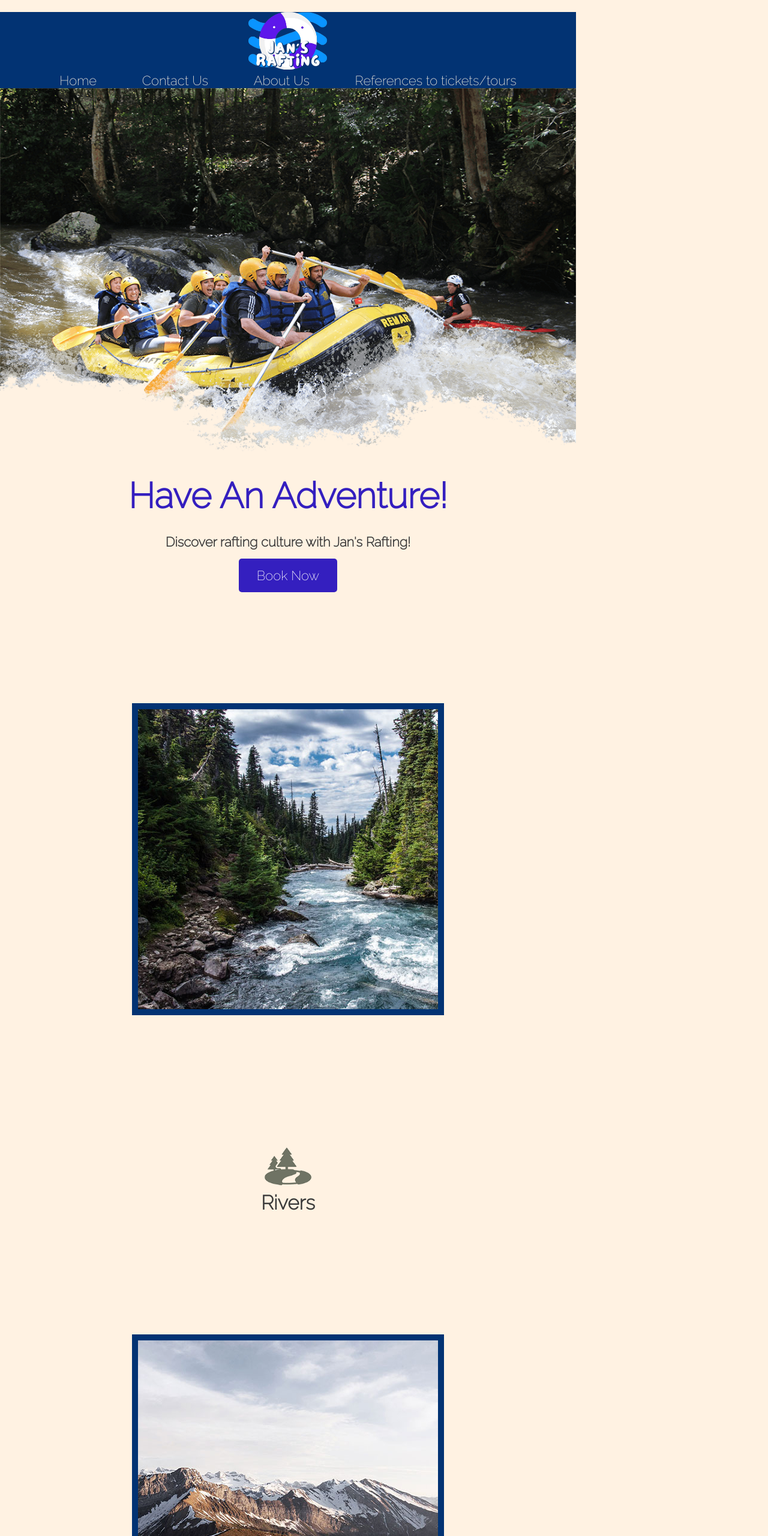
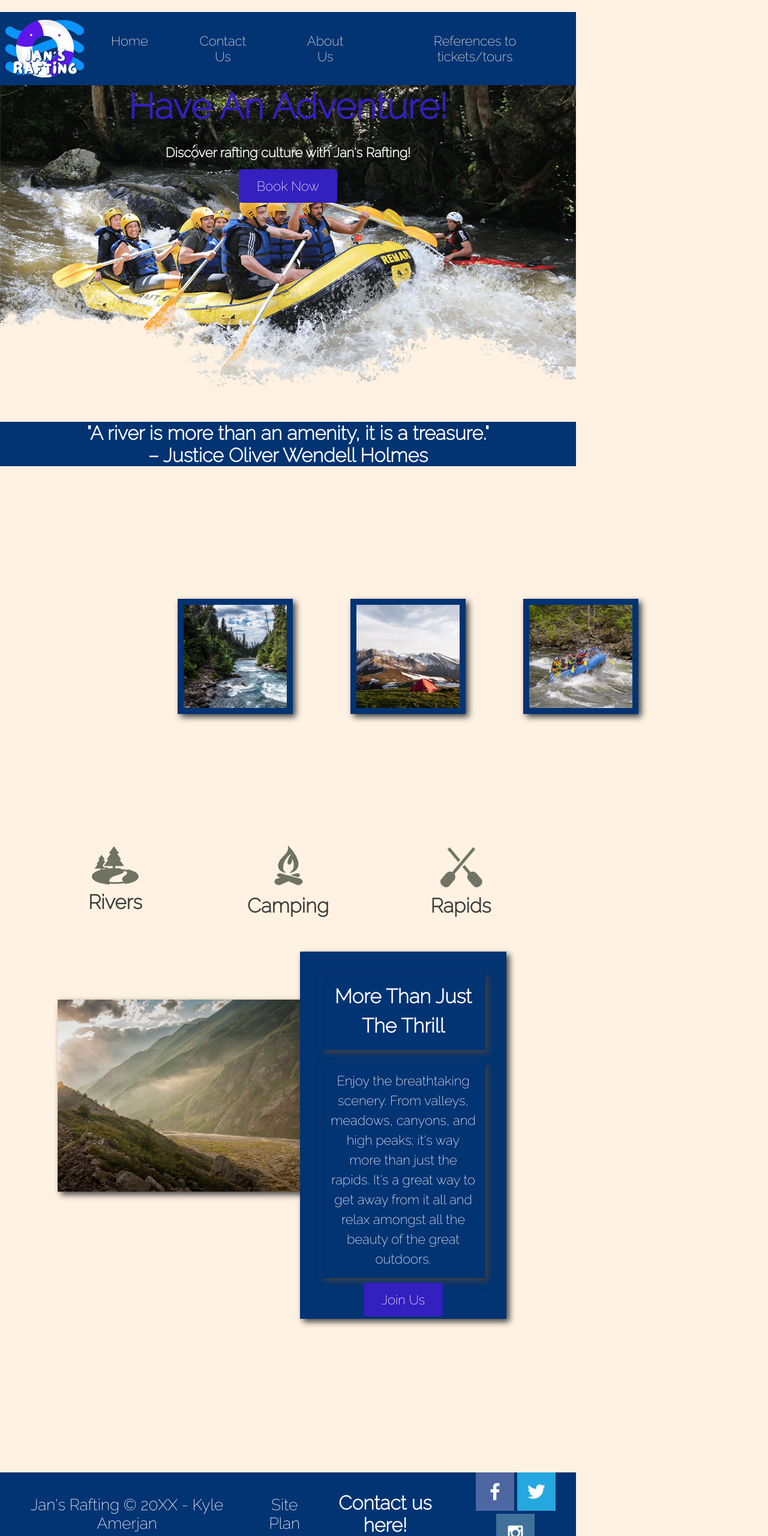
Before and after one commit to akylem100/wdd130, a plain HTML site: page whitewaterrafting/index.html in a window 1280 px wide. Shown: the top 2560 px of the page at 60% size. Drawn offline with Linux system fonts and the light colour scheme; a web font is replaced by a local one.

Commit message:
added grids

```diff
--- a/whitewaterrafting/index.html
+++ b/whitewaterrafting/index.html
@@ -4,7 +4,7 @@
     <meta charset="UTF-8">
     <meta name="viewport" content="width=device-width, initial-scale=1.0">
     <title>Jay's Rafting - Easy Access to White Water Rafting</title>
-    <link rel="stylesheet" href="../whitewaterrafting/styles/styles.css">
+    <link rel="stylesheet" href="styles/styles.css">
     <style>
         @import url('https://fonts.googleapis.com/css2?family=Monomaniac+One&family=Raleway:wght@200&display=swap');
     </style>
@@ -16,8 +16,8 @@
                 <img class="logo" width=170 src="https://github.com/akylem100/wdd130/blob/main/whitewaterrafting/jansrafting2rmbg.png?raw=true" alt="JR Logo">
             </a>
             <nav class="nav-adjust">
-                <a href="Home">Home</a>
-                <a href="ContactUs">Contact Us</a>
+                <a href="index.html">Home</a>
+                <a href="#bottom">Contact Us</a>
                 <a href="AboutUs">About Us</a>
                 <a href="Referencestotickets/tours">References to tickets/tours</a>
             </nav>
@@ -31,10 +31,14 @@
                 <h2 class="home-title">Have An Adventure!</h2>
                 <h4>Discover rafting culture with Jan's Rafting!</h4>
                 <div class="button-box centerfix">
-                    <a class="book" href="contactus.html">Book Now</a>
+                    <a class="book" href="nothing.html">Book Now</a>
                 </div>
             </section>
         </div>
+        <h1 class="quote">
+            "A river is more than an amenity, it is a treasure." <br>
+            – Justice Oliver Wendell Holmes
+        </h1>
         <main class="home-grid">
             <section class="rivers-card centerfix">
                 <img class="card-img" src="images/rivers.jpg" alt="river in forest">
@@ -51,20 +55,19 @@
                 <img class="icon" src="images/oars.png" alt="oars icon">
                 <h2>Rapids</h2>
             </section>
+            <div id="background"></div>
             <img class="mountains" src="images/mountains.jpg" alt="Misty mountains">
             <section class="msg">
                 <h2 class="msg h2">More Than Just The Thrill</h2>
                 <p class="msg p">Enjoy the breathtaking scenery. From valleys, meadows, canyons, and high peaks; it's way more than just the rapids. It's a great way to get away from it all and relax amongst all the beauty of the great outdoors. </p>
                 <a class='join' href="rivers.html">Join Us</a>
             </section>
-            <h1 class="quote">
-                "A river is more than an amenity, it is a treasure." – Justice Oliver Wendell Holmes
-            </h1>
         </main>
         <footer>
+            <a id="bottom"></a>
             <p>Jan's Rafting &copy; 20XX - Kyle Amerjan</p>
             <p><a href="site-plan-rafting.html">Site Plan</a></p>
-            <p><a href="contactus.html">Contact Us</a></p>
+            <h3>Contact us here!</h3>
             <div class="social">
                 <a href="https://facebook.com" target="_blank">
                     <img src="images/facebook.png" alt="fb icon">
--- a/whitewaterrafting/styles/styles.css
+++ b/whitewaterrafting/styles/styles.css
@@ -12,8 +12,38 @@
     height: 725px;
 }
 
+#hero {
+    display: grid;
+    grid-template-columns: 1fr 3fr 1fr;
+    margin-top: -100px;
+}
+
 #hero-img {
+    display: grid;
+    grid-template-columns: 1fr 3fr 1fr;
     width: 100%;
+}
+
+#hero-box {
+    grid-column: 1/4;
+    grid-row: 1/3;
+    z-index: -1;
+}
+
+#hero-msg {
+    grid-column: 2/3;
+    grid-row: 1/2;
+    margin-top: 100px
+}
+
+#hero-msg h4 {
+    color: white;
+}
+
+#main-logo {
+    padding-top: 5px;
+    justify-self: center;
+    align-self: center;
 }
 
 body {
@@ -28,12 +58,16 @@ body {
 }
 
 header {
+    display: grid;
+    grid-template-columns: 150px auto;
     background-color: #023373;
     margin-top: 20px
 }
 
 .nav-adjust {
+    display: flex;
     text-align: center;
+    justify-content: space-around;
 }
 
 nav a {
@@ -50,16 +84,53 @@ nav a {
 
 .card-img {
     margin: 200px;
-    border: 10px solid #023373
+    border: 10px solid #023373;
+    transition: transform .5s;
+    box-shadow: 5px 5px 10px #414141;
+    width: 100%
+}
+
+.card-img:hover {
+    opacity: .6;
+    transform: scale(1.1);
 }
 
 .mountains {
-    margin: 100px 0
+    grid-column: 2/7;
+    grid-row: 5/8;
+    margin: 100px 0;
+    box-shadow: 5px 5px 10px #414141;
+    width: 100%
+}
+
+.rivers-card {
+    grid-column: 2/4;
+    grid-row: 2/3;
+}
+
+.camping-card {
+    grid-column: 5/7;
+    grid-row: 2/3;
+}
+
+.rapids-card {
+    grid-column: 8/10;
+    grid-row: 2/3;
+}
+
+#background {
+    grid-column: 1/11;
+    grid-row: 4/9;
 }
 
 h2 {
     margin: 0;
     color: #341FBF
+}
+
+h3 {
+    color: white;
+    font-size: xx-large
 }
 
 h4 {
@@ -91,16 +162,24 @@ nav a:hover {
     padding-top: 10px
 }
 
+.home-grid {
+    display: grid;
+    grid-template-columns: repeat(10, 1fr);
+}
+
 .home-grid h2{
     color: rgb(59, 59, 59)
 }
 
 .msg {
+    grid-column: 6/10;
+    grid-row: 6/7;
     text-align: center;
     background-color: #023373;
     line-height: 1.5em;
     margin: 20px;
-    padding: 15px
+    padding: 15px;
+    box-shadow: 5px 5px 10px #414141
 }
 
 .msg h2 {
@@ -113,6 +192,7 @@ nav a:hover {
 }
 
 .quote {
+    font-size: xx-large;
     text-align: center;
     background-color: #023373;
     color: #FFFFFF
@@ -125,7 +205,10 @@ main section img {
 footer {
     background-color: #023373;
     margin-top: 200px;
-    margin-bottom: 20px
+    margin-bottom: 20px;
+    display: flex;
+    justify-content: space-around;
+    align-items: center
 }
 
 footer a {
@@ -145,3 +228,45 @@ footer p {
 footer p a:hover {
     text-decoration: underline
 }
+
+@media screen and (max-width: 900px) {
+    #hero, .home-grid {
+        display: block;
+        height: auto;
+    }
+    nav, footer {
+        flex-direction: column;
+    }
+    nav a {
+        display: block;
+        padding: 15px;
+    }
+    #hero {
+        margin-top: 0;
+    }
+    #hero-msg {
+        margin-top: 0;
+    }
+    #hero-msg h4 {
+        display: none;
+    }
+    .home-title {
+        font-size: 25px;
+        color: #6f7364;
+    }
+    .rivers-card, .camping-card, .rapids-card {
+        margin: 50px auto;
+        width: 60%;
+    }
+    #background {
+        display: none;
+    }
+    .mountains, .msg {
+        width: 80%;
+        display: block;
+        margin: 0 auto;
+    }
+    footer {
+        margin-top: 25px;
+    }
+}
```
Also changed, not shown: grid alignment 3.png (added).
